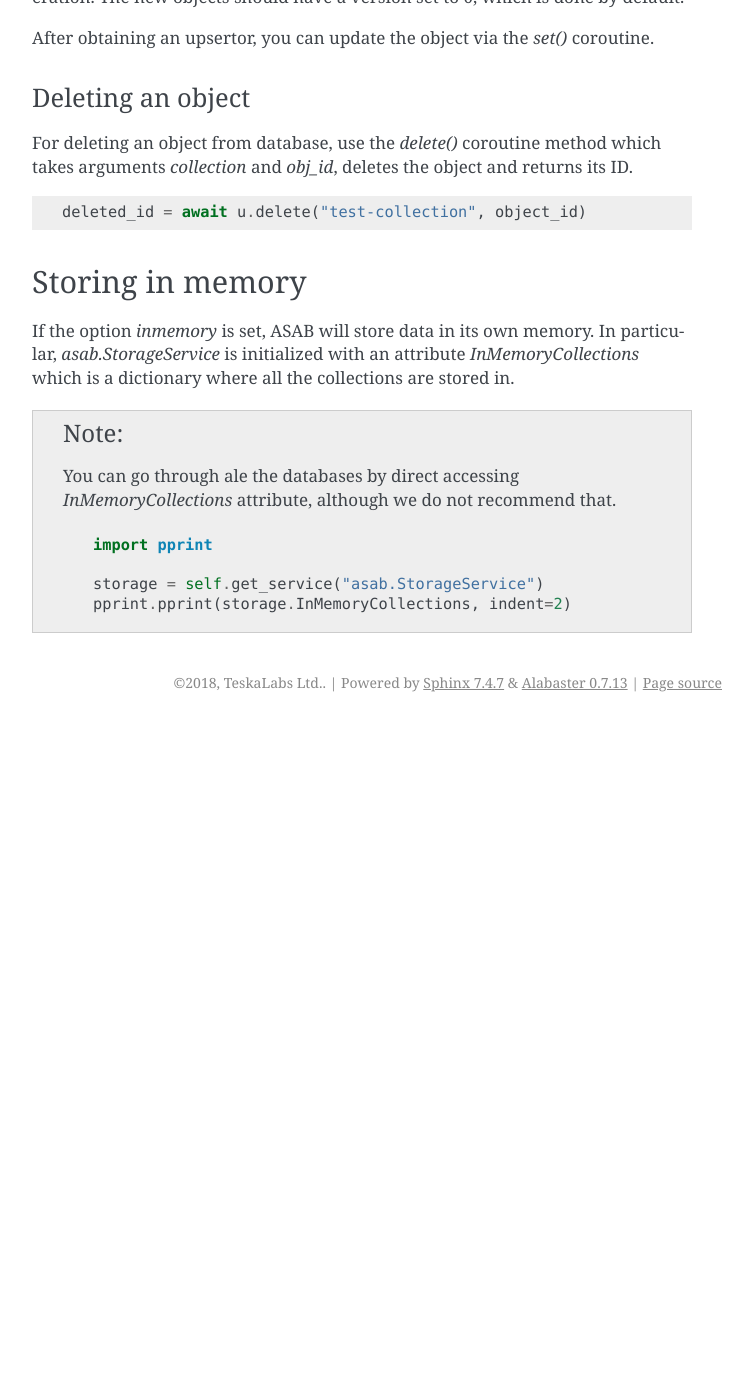
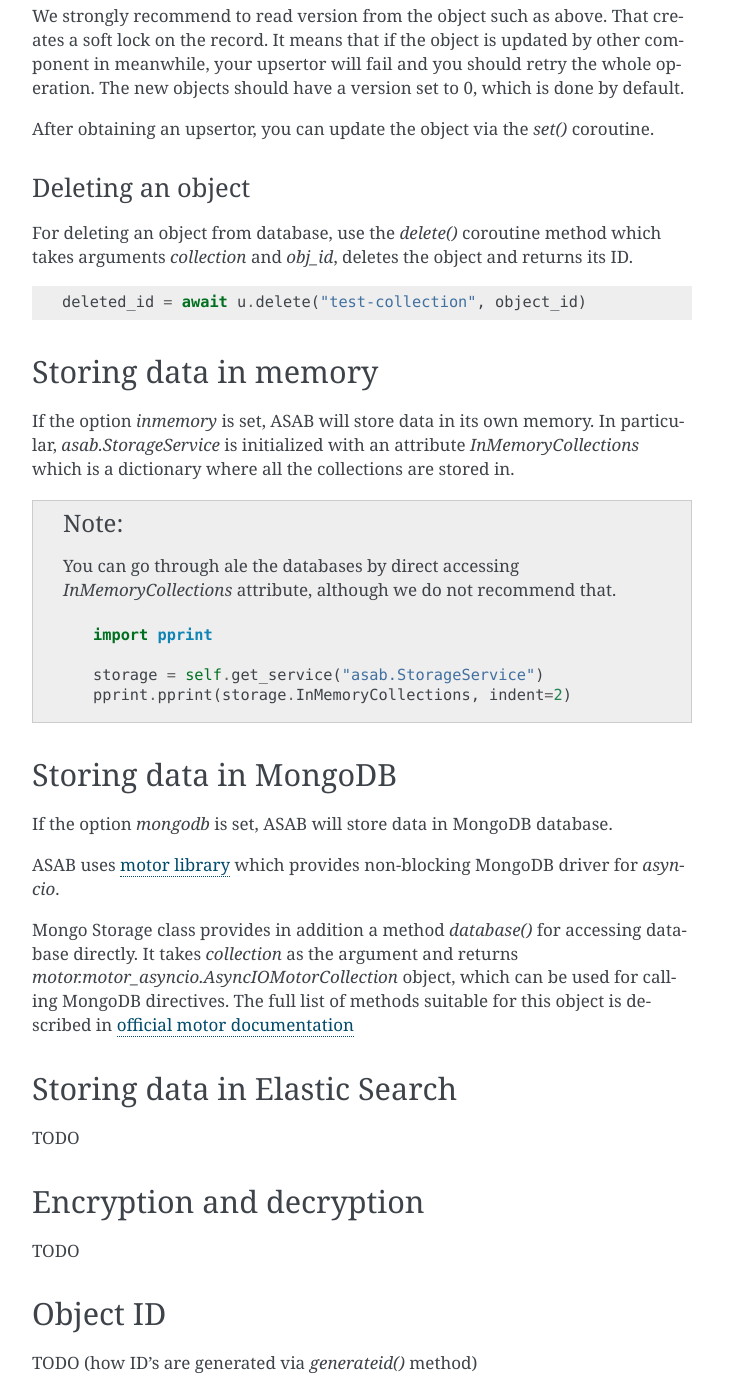
Before and after one commit to TeskaLabs/asab, a Sphinx documentation site: the page built from doc/asab/storage.rst, in a window 1280 px wide and 1400 px high, scrolled down 2422 px. Shown: the whole window, without its empty margins (388-1140 px from the left). Built offline with Sphinx 7.4.7, drawn with Linux system fonts in a browser that asks for light colours; before the commit the page ends 3144 px from its top, so only the background shows below that; some of the changed text lies outside the part shown.

Commit message:
TODOs and motor added

```diff
--- a/doc/asab/storage.rst
+++ b/doc/asab/storage.rst
@@ -96,9 +96,15 @@ For getting a single object, use `get()` coroutine method that takes two argumen
 
     obj = await storage.get(collection="test-collection", obj_id=object_id)
 
+When the requested object is not found in the collection, the method raises ``KeyError``. Remember to handle this exception properly when using databases in your services and prevent them from crashing!
+
 .. note::
 
     MongoDB storage service in addition provides a coroutine method `get_by()` which is used for accessing an object by finding its key-value pair.
+
+    .. code::python
+
+        obj = await storage.get_by(database="test-collection", key="key", value="value")
 
 Updating an object
 ~~~~~~~~~~~~~~~~~~
@@ -130,8 +136,8 @@ For deleting an object from database, use the `delete()` coroutine method which
 
 
 
-Storing in memory
------------------
+Storing data in memory
+----------------------
 
 If the option `inmemory` is set, ASAB will store data in its own memory. In particular, `asab.StorageService` is initialized with an attribute `InMemoryCollections` which is a dictionary where all the collections are stored in.
 
@@ -145,3 +151,31 @@ If the option `inmemory` is set, ASAB will store data in its own memory. In part
 
         storage = self.get_service("asab.StorageService")
         pprint.pprint(storage.InMemoryCollections, indent=2)
+
+
+Storing data in MongoDB
+-----------------------
+
+If the option `mongodb` is set, ASAB will store data in MongoDB database.
+
+ASAB uses `motor library <https://pypi.org/project/motor/>`_ which provides non-blocking MongoDB driver for `asyncio`.
+
+Mongo Storage class provides in addition a method `database()` for accessing database directly. It takes `collection` as the argument and returns `motor.motor_asyncio.AsyncIOMotorCollection` object, which can be used for calling MongoDB directives. The full list of methods suitable for this object is described in `official motor documentation <https://motor.readthedocs.io/en/stable/api-asyncio/asyncio_motor_collection.html>`_
+
+
+Storing data in Elastic Search
+------------------------------
+
+TODO
+
+
+Encryption and decryption
+-------------------------
+
+TODO
+
+
+Object ID
+---------
+
+TODO (how ID's are generated via `generateid()` method)
```
